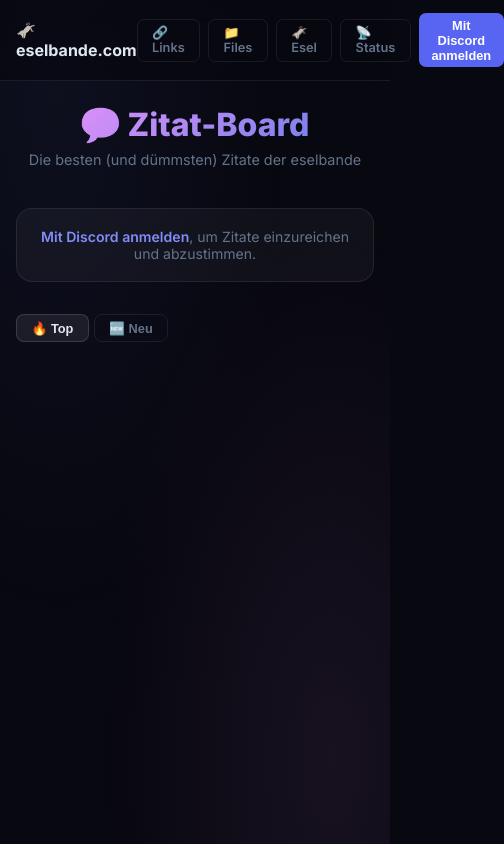
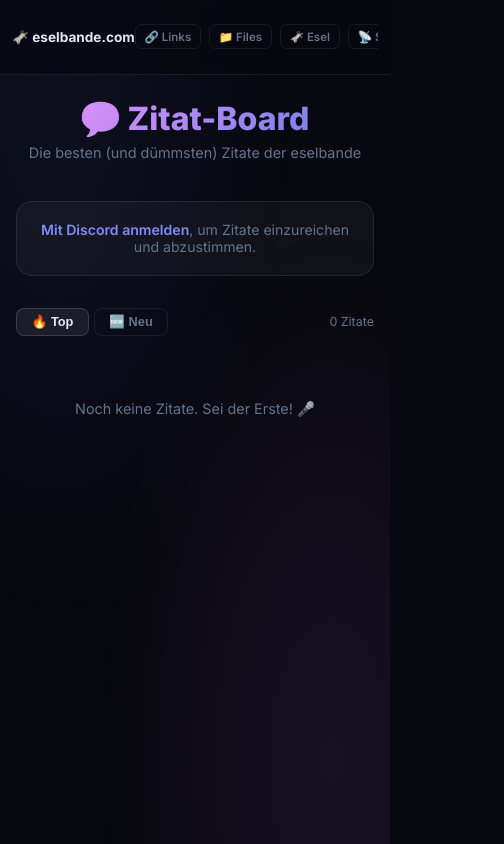
Before and after one commit to Marvin4200/Eselbandezitatboard, a website: page public/index.html in a window 390 px wide. Shown: the whole page, 504 px wide, since content can reach past the window. Drawn offline with Linux system fonts and the light colour scheme; no server answers.

Commit message:
fix: resolve mobile nav overflow and harden client error handling

```diff
--- a/public/index.html
+++ b/public/index.html
@@ -265,7 +265,11 @@
         .toast.show { opacity: 1; transform: translateX(-50%) translateY(0); }
 
         @media (max-width: 600px) {
-            .topnav { padding: 0.8rem 1rem; }
+            .topnav { padding: 0.6rem 0.75rem; }
+            .nav-brand { font-size: 0.85rem; white-space: nowrap; }
+            .nav-links { overflow-x: auto; scrollbar-width: none; flex-shrink: 1; min-width: 0; }
+            .nav-links::-webkit-scrollbar { display: none; }
+            .nav-link { white-space: nowrap; padding: 0.28rem 0.55rem; font-size: 0.72rem; }
             .container { padding: 1.5rem 1rem 0; }
         }
     </style>
@@ -338,7 +342,7 @@ function toast(msg, duration = 2500) {
 }
 
 async function loadMe() {
-    me = await fetch('/api/me').then(r => r.json());
+    me = await fetch('/api/me').then(r => r.json()).catch(() => null);
     const area = document.getElementById('userArea');
     if (me) {
         const avatarUrl = me.avatar
@@ -368,7 +372,7 @@ function setSort(s, el) {
 }
 
 async function loadQuotes() {
-    const quotes = await fetch(`/api/quotes?sort=${sort}`).then(r => r.json());
+    const quotes = await fetch(`/api/quotes?sort=${sort}`).then(r => r.json()).catch(() => []);
     const list = document.getElementById('quoteList');
     document.getElementById('quoteCount').textContent = `${quotes.length} Zitate`;
 
```
